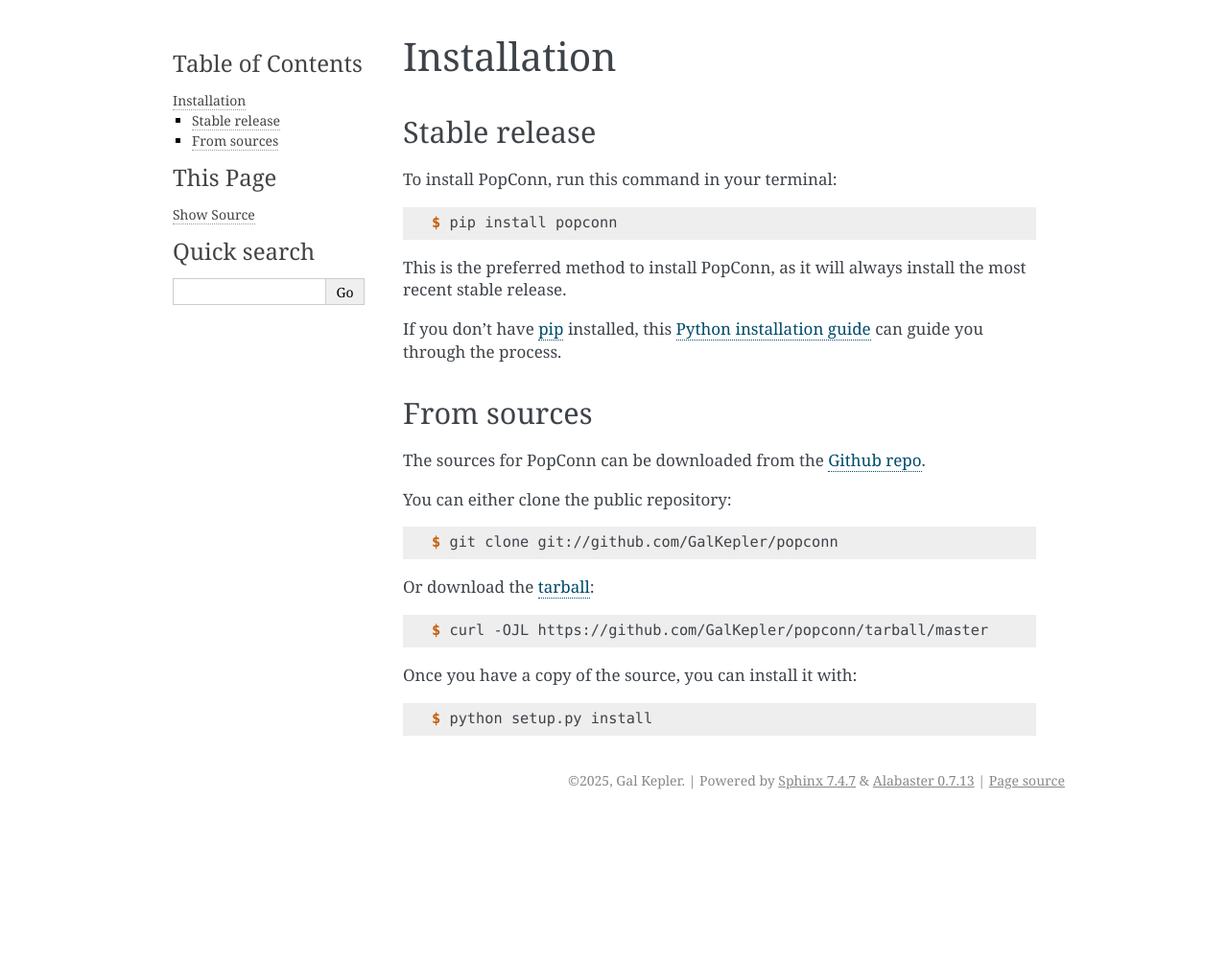
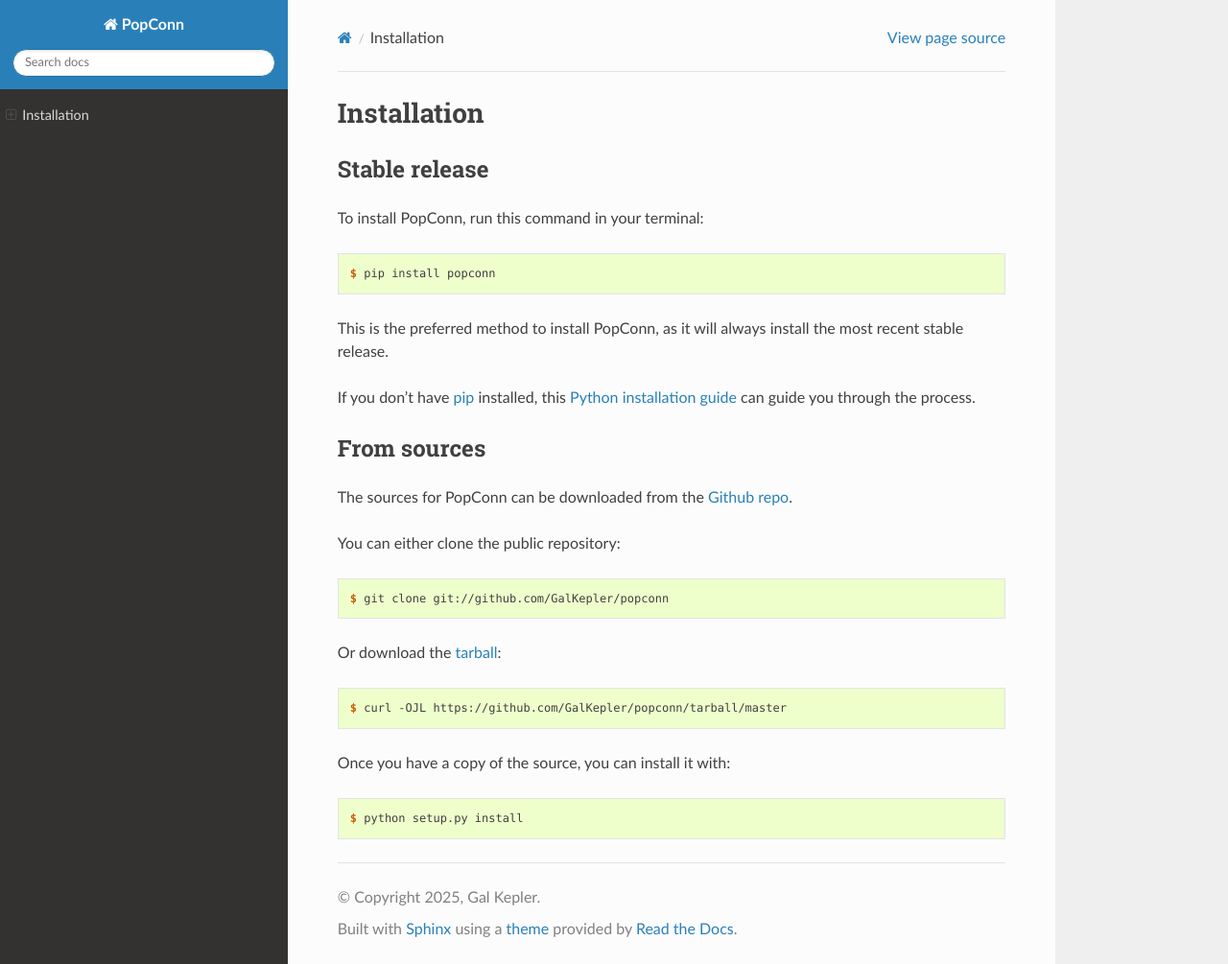
Before and after one commit to GalKepler/PopConn, a Sphinx documentation site: the page built from docs/installation.rst, in a window 1280 px wide and 1005 px high. Shown: the whole window at 96% size. Built offline with Sphinx 7.4.7 and the Read the Docs theme 3.1.0, drawn with Linux system fonts in a browser that asks for light colours; pages that are not in the unit, such as notebooks, are missing from menus.

Commit message:
Set up Sphinx docs and ReadTheDocs configuration

```diff
--- a/docs/conf.py
+++ b/docs/conf.py
@@ -32,7 +32,7 @@
 
 # Add any Sphinx extension module names here, as strings. They can be
 # extensions coming with Sphinx (named 'sphinx.ext.*') or your custom ones.
-extensions = ["sphinx.ext.autodoc", "sphinx.ext.viewcode"]
+extensions = ["sphinx.ext.autodoc", "sphinx.ext.viewcode", "myst_parser"]
 
 # Add any paths that contain templates here, relative to this directory.
 templates_path = ["_templates"]
@@ -84,7 +84,7 @@
 # The theme to use for HTML and HTML Help pages.  See the documentation for
 # a list of builtin themes.
 #
-html_theme = "alabaster"
+html_theme = "sphinx_rtd_theme"
 
 # Theme options are theme-specific and customize the look and feel of a
 # theme further.  For a list of options available for each theme, see the
--- a/pyproject.toml
+++ b/pyproject.toml
@@ -10,10 +10,13 @@
 documentation = "https://github.com/GalKepler/popconn/blob/master/changelog.md"
 
 [tool.poetry.dependencies]
-python = ">=3.10,<4.0"
+python = ">=3.11,<4.0"
 pandas = "^2.2.3"
 black = "^25.1.0"
 pytest = "^8.3.5"
+sphinx = "^8.2.3"
+sphinx-rtd-theme = "^3.0.2"
+myst-parser = "^4.0.1"
 
 [tool.poetry.group.dev.dependencies]
 pytest = "^8.0"
```
Also changed, not shown: docs/index.rst (+17 -17 lines), 1 other file.
